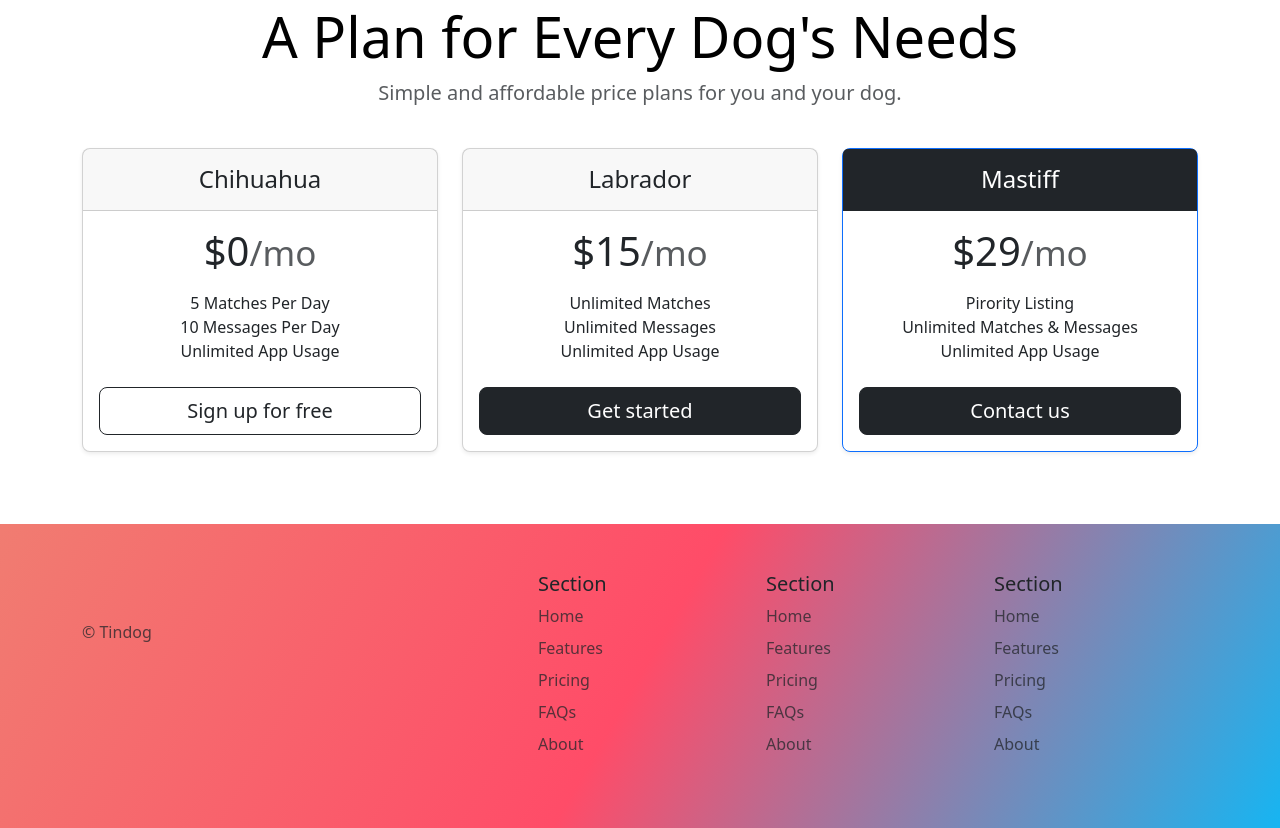
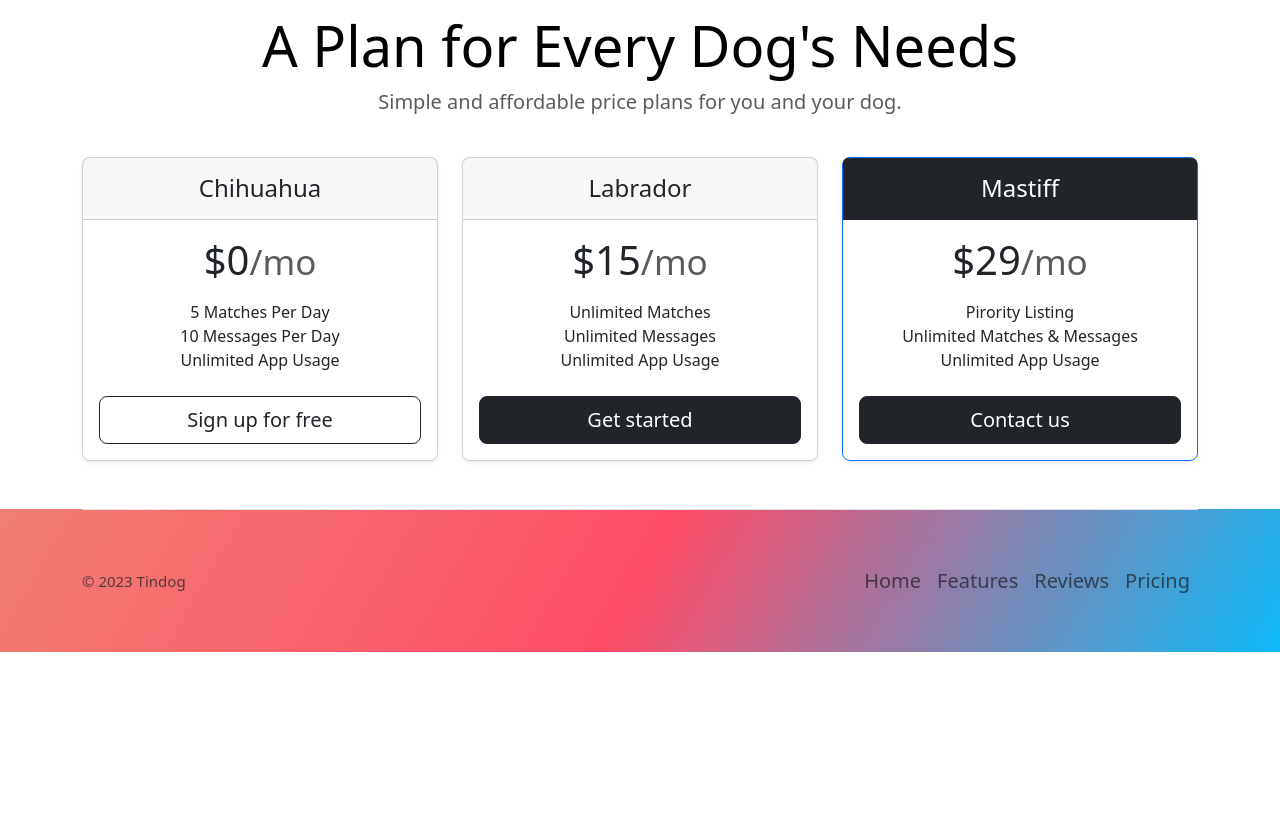
Before and after one commit to post-avantika/Tindog, a plain HTML site: page index.html in a window 1280 px wide. Shown: the part 1537-2365 px from the top of the page. After the commit the page ends 2213 px from the top, so only its background shows below. Drawn offline with nearby package versions, Linux system fonts and the light colour scheme.

Commit message:
chenge the version

```diff
--- a/css/style.css
+++ b/css/style.css
@@ -26,3 +26,8 @@
   height: 100px;
   border-radius: 50%;
 }
+#apple:hover{
+  background-color:transparent;
+  color:white;
+
+}
--- a/index.html
+++ b/index.html
@@ -22,7 +22,7 @@
           <h1 class="display-5 fw-bold text-body-emphasis lh-1 mb-3">Meet new and interesting dogs nearby.</h1>
 
           <div class="d-grid gap-2 d-md-flex justify-content-md-start">
-            <button type="button" class="btn btn-light btn-lg px-4 me-md-2"><svg xmlns="http://www.w3.org/2000/svg" width="16" height="16" fill="currentColor"
+            <button type="button" class="btn btn-light btn-lg px-4 me-md-2" id="apple"><svg xmlns="http://www.w3.org/2000/svg" width="16" height="16" fill="currentColor"
               class="bi bi-apple mb-1" viewBox="0 0 16 16">
 <path
                 d="M11.182.008C11.148-.03 9.923.023 8.857 1.18c-1.066 1.156-.902 2.482-.878 2.516.024.034 1.52.087 2.475-1.258.955-1.345.762-2.391.728-2.43Zm3.314 11.733c-.048-.096-2.325-1.234-2.113-3.422.212-2.189 1.675-2.789 1.698-2.854.023-.065-.597-.79-1.254-1.157a3.692 3.692 0 0 0-1.563-.434c-.108-.003-.483-.095-1.254.116-.508.139-1.653.589-1.968.607-.316.018-1.256-.522-2.267-.665-.647-.125-1.333.131-1.824.328-.49.196-1.422.754-2.074 2.237-.652 1.482-.311 3.83-.067 4.56.244.729.625 1.924 1.273 2.796.576.984 1.34 1.667 1.659 1.899.319.232 1.219.386 1.843.067.502-.308 1.408-.485 1.766-.472.357.013 1.061.154 1.782.539.571.197 1.111.115 1.652-.105.541-.221 1.324-1.059 2.238-2.758.347-.79.505-1.217.473-1.282Z" />
@@ -44,9 +44,9 @@
   <section id="features">
     <div class="container mt-5">
     <div class="row g-4 py-5 row-cols-1 row-cols-lg-3">
-      <div class="col d-flex align-items-start">
+      <div class="feature col_1" align="center">
         <div class="icon-square text-body-emphasis bg-body-secondary d-inline-flex align-items-center justify-content-center fs-4 flex-shrink-0 me-3">
-          <svg xmlns="http://www.w3.org/2000/svg" height="30" fill="currentColor" class="bi bi-check2-circle"
+          <svg xmlns="http://www.w3.org/2000/svg"  height="30" fill="currentColor" class="bi bi-check2-circle"
               viewBox="0 0 16 16">
 <path
                 d="M2.5 8a5.5 5.5 0 0 1 8.25-4.764.5.5 0 0 0 .5-.866A6.5 6.5 0 1 0 14.5 8a.5.5 0 0 0-1 0 5.5 5.5 0 1 1-11 0z" />
@@ -60,7 +60,7 @@
 
         </div>
       </div>
-      <div class="col d-flex align-items-start">
+      <div class="feature col_2" align="center">
         <div class="icon-square text-body-emphasis bg-body-secondary d-inline-flex align-items-center justify-content-center fs-4 flex-shrink-0 me-3">
           <svg xmlns="http://www.w3.org/2000/svg" height="30" fill="currentColor" class="bi bi-mortarboard" viewBox="0 0 16 16">
             <path d="M8.211 2.047a.5.5 0 0 0-.422 0l-7.5 3.5a.5.5 0 0 0 .025.917l7.5 3a.5.5 0 0 0 .372 0L14 7.14V13a1 1 0 0 0-1 1v2h3v-2a1 1 0 0 0-1-1V6.739l.686-.275a.5.5 0 0 0 .025-.917l-7.5-3.5ZM8 8.46 1.758 5.965 8 3.052l6.242 2.913L8 8.46Z"/>
@@ -73,7 +73,7 @@
 
         </div>
       </div>
-      <div class="col d-flex align-items-start">
+      <div class="feature col_3" align="center">
         <div class="icon-square text-body-emphasis bg-body-secondary d-inline-flex align-items-center justify-content-center fs-4 flex-shrink-0 me-3">
           <svg xmlns="http://www.w3.org/2000/svg" height="30" fill="currentColor" class="bi bi-arrow-through-heart"
               viewBox="0 0 16 16">
@@ -199,50 +199,23 @@
   <!-- Footer -->
   <section id="footer" class="gradient-background">
     <div class="container">
-      <footer class="row row-cols-1 row-cols-sm-2 row-cols-md-5 py-5 mt-5">
-        <div class="col mb-3">
-          <a href="/" class="d-flex align-items-center mb-3 link-body-emphasis text-decoration-none">
-            <svg class="bi me-2" width="40" height="32"><use xlink:href="#bootstrap"></use></svg>
-          </a>
-          <p class="text-body-secondary">© Tindog</p>
-        </div>
+      <footer class="d-flex flex-wrap justify-content-between align-items-center py-5 my-4 border-top">
+        <p class="col-md-4 mb-0 text-body-secondary" style="font-size: 15px;">© 2023 Tindog</p>
 
-        <div class="col mb-3">
+        <!-- <a href="/" class="col-md-4 d-flex align-items-center justify-content-center mb-3 mb-md-0 me-md-auto link-body-emphasis text-decoration-none">
+          <svg class="bi me-2" width="40" height="32"><use xlink:href="#bootstrap"></use></svg>
+        </a> -->
 
-        </div>
 
-        <div class="col mb-3">
-          <h5>Section</h5>
-          <ul class="nav flex-column">
-            <li class="nav-item mb-2"><a href="#" class="nav-link p-0 text-body-secondary">Home</a></li>
-            <li class="nav-item mb-2"><a href="#" class="nav-link p-0 text-body-secondary">Features</a></li>
-            <li class="nav-item mb-2"><a href="#" class="nav-link p-0 text-body-secondary">Pricing</a></li>
-            <li class="nav-item mb-2"><a href="#" class="nav-link p-0 text-body-secondary">FAQs</a></li>
-            <li class="nav-item mb-2"><a href="#" class="nav-link p-0 text-body-secondary">About</a></li>
-          </ul>
-        </div>
 
-        <div class="col mb-3">
-          <h5>Section</h5>
-          <ul class="nav flex-column">
-            <li class="nav-item mb-2"><a href="#" class="nav-link p-0 text-body-secondary">Home</a></li>
-            <li class="nav-item mb-2"><a href="#" class="nav-link p-0 text-body-secondary">Features</a></li>
-            <li class="nav-item mb-2"><a href="#" class="nav-link p-0 text-body-secondary">Pricing</a></li>
-            <li class="nav-item mb-2"><a href="#" class="nav-link p-0 text-body-secondary">FAQs</a></li>
-            <li class="nav-item mb-2"><a href="#" class="nav-link p-0 text-body-secondary">About</a></li>
-          </ul>
-        </div>
+        <ul class="nav col-md-4 justify-content-end">
+          <li class="nav-item"><a href="#title" class="nav-link px-2 text-body-secondary" style="font-size: 20px;">Home</a></li>
 
-        <div class="col mb-3">
-          <h5>Section</h5>
-          <ul class="nav flex-column">
-            <li class="nav-item mb-2"><a href="#" class="nav-link p-0 text-body-secondary">Home</a></li>
-            <li class="nav-item mb-2"><a href="#" class="nav-link p-0 text-body-secondary">Features</a></li>
-            <li class="nav-item mb-2"><a href="#" class="nav-link p-0 text-body-secondary">Pricing</a></li>
-            <li class="nav-item mb-2"><a href="#" class="nav-link p-0 text-body-secondary">FAQs</a></li>
-            <li class="nav-item mb-2"><a href="#" class="nav-link p-0 text-body-secondary">About</a></li>
-          </ul>
-        </div>
+          <li class="nav-item"><a href="#features" class="nav-link px-2 text-body-secondary" style="font-size: 20px">Features</a></li>
+          <li class="nav-item"><a href="#testimonial" class="nav-link px-2 text-body-secondary" style="font-size: 20px;">Reviews</a></li>
+          <li class="nav-item"><a href="#pricing" class="nav-link px-2 text-body-secondary" style="font-size: 20px;">Pricing</a></li>
+
+        </ul>
       </footer>
     </div>
 
```
